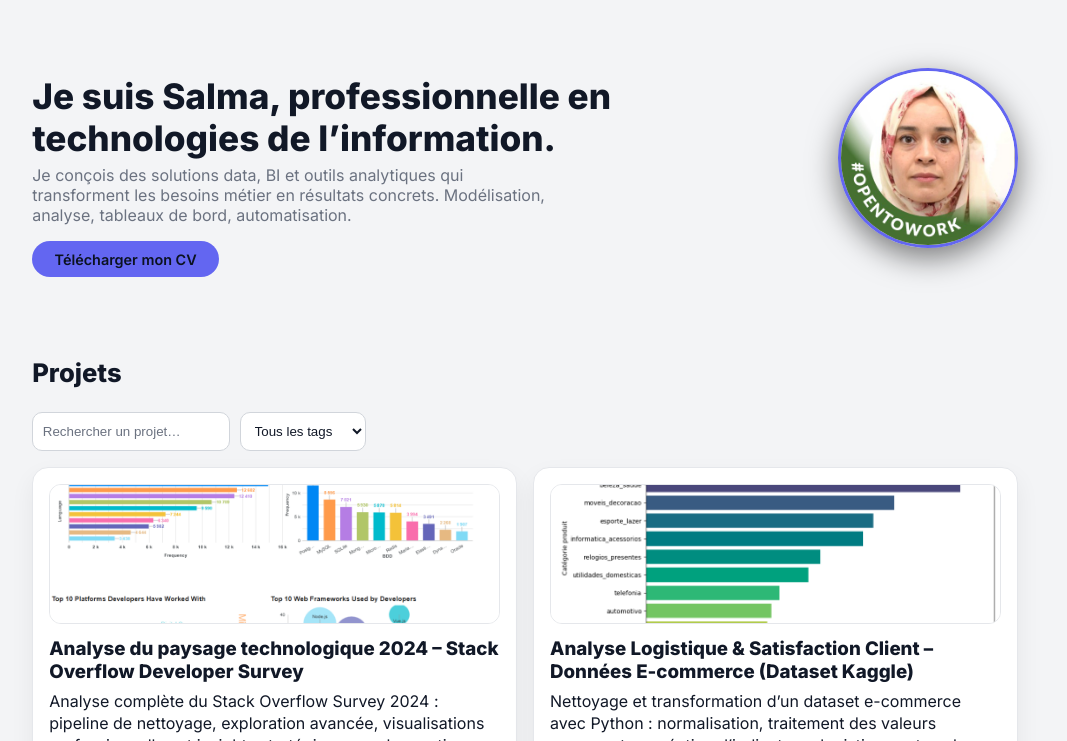
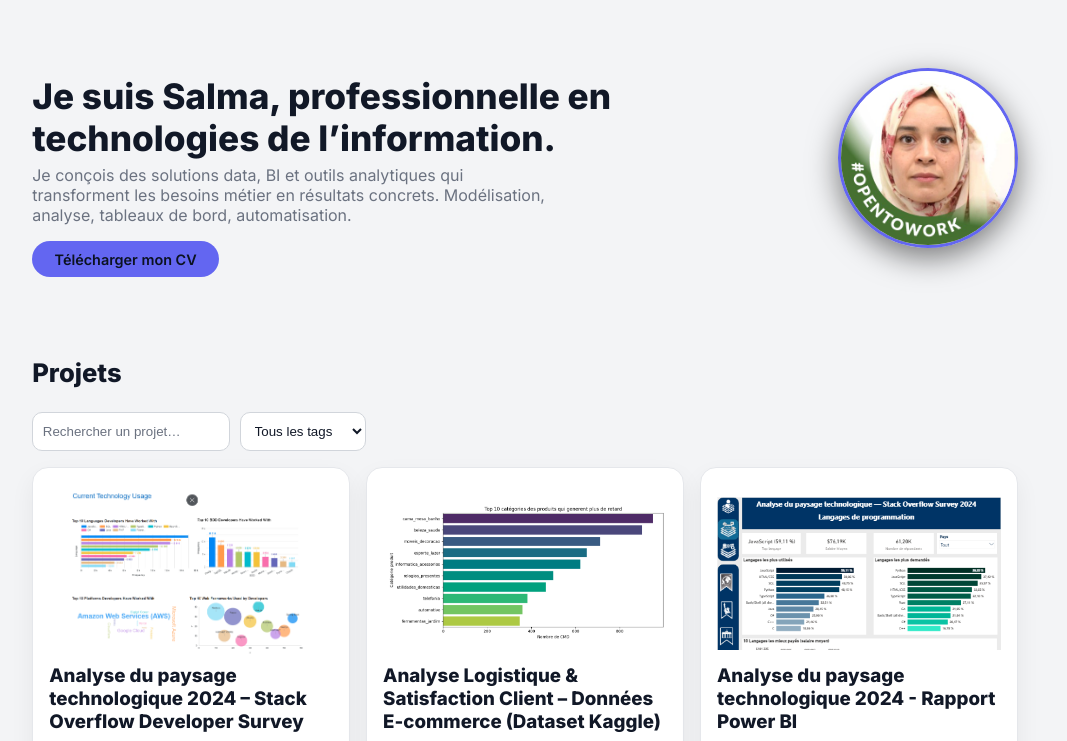
Before and after one commit to salma91AFG/Portfolio, a plain HTML site: page index.html in a window 1280 px wide. Shown: the part 59-800 px from the top of the page, without its empty margins (115-1182 px from the left). Drawn offline with Linux system fonts and the light colour scheme.

Commit message:
ajout du projet rapport power bi

```diff
--- a/data.js
+++ b/data.js
@@ -35,7 +35,16 @@ const projectsData = [
     resumeDetail: "Projet de préparation et d’analyse du dataset Olist (e-commerce brésilien). Travail complet de data wrangling : correction des types, normalisation des textes, suppression des doublons et traitement des valeurs manquantes. Création de variables clés telles que la durée réelle de livraison, le retard, le montant total de commande et les indicateurs de performance logistique. Jointures multi-tables pour enrichir les données clients. Analyse exploratoire axée sur la satisfaction : impact du retard, catégories de produits à risque, performance des vendeurs et dynamique des livraisons.",
     lienGithub: "https://github.com/salma91AFG/data_wrangling.git",
     image: "img/dataWrangling.png"
-  }
+  },
+  {
+    id: "survey-rapport2024",
+    titre: "Analyse du paysage technologique 2024 - Rapport Power BI",
+    tags: ["Power Query", "Power BI", "Visualisation","DAX", "Data Analysis","Data Cleaning","Survey Analysis","Tech Trends",],
+    resumeCourt: "Analyse interactive du paysage technologique 2024 avec Power BI : profils des développeurs, usage des langages, écosystème technologique et indicateurs de marché issus du Stack Overflow Developer Survey.",
+    resumeDetail: "Projet de Business Intelligence basé sur le Stack Overflow Developer Survey 2024. Exploitation d’un dataset préalablement nettoyé en Python, chargé via script Python dans Power BI. Conception d’un modèle analytique structuré en schéma en étoiles, avec tables de faits et dimensions dérivées d’une table source unique et désactivation des tables intermédiaires. Développement de mesures DAX robustes pour calculer pourcentages d’utilisation, salaires moyens, comparaisons usage vs demande et gestion avancée du contexte de filtre. Construction d’un rapport interactif orienté storytelling, structuré autour du profil des développeurs, des langages de programmation et de l’écosystème technologique, afin de fournir une lecture claire et décisionnelle des tendances du marché technologique en 2024.",
+    lienGithub: "https://github.com/salma91AFG/trend_technology_rapport_powerBI",
+    image: "img/rapportPowerBi.png"
+  },
 
 
 ];
--- a/style.css
+++ b/style.css
@@ -157,13 +157,21 @@ section h2{
 }
 
 /* IMAGES DE PROJET */
-.card-image{
+/*.card-image{
   width:100%;
   height:140px;
   border-radius:12px;
   object-fit:cover;
   margin-bottom:.6rem;
   border:1px solid #e5e7eb;
+}*/
+
+.card-image{
+  display: block;
+  width: 100%;
+  height: 180px;          /* ajuste: 160-240 selon ton design */
+  object-fit: contain;      /* remplit + recadre proprement */
+  border-radius: 14px;
 }
 
 /* TOOLBAR PROJETS */
```
Also changed, not shown: img/rapportPowerBi.png (added).
